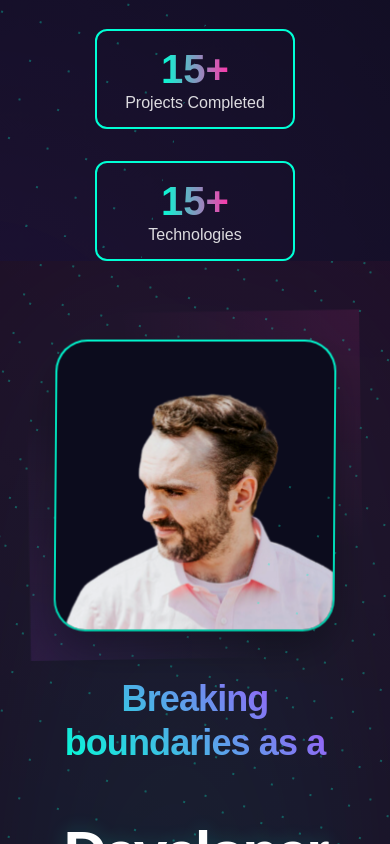
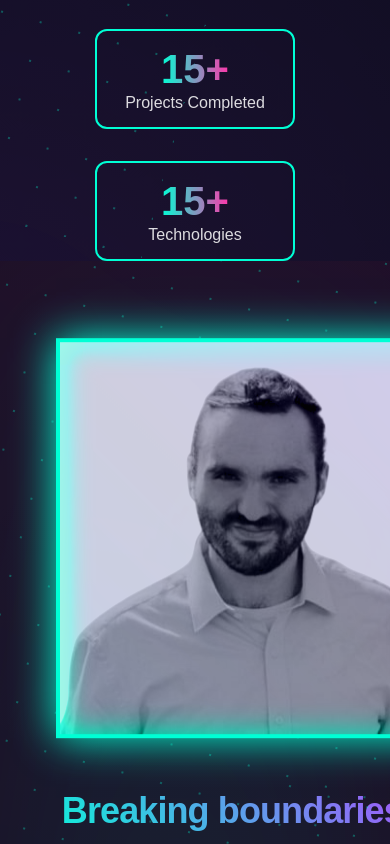
Before and after one commit to JDestefano11/React-Portfolio-Vite, a React (Vite) app: page / in a window 390 px wide. Shown: the part 1156-2000 px from the top of the page. Built offline with nearby package versions, Linux system fonts and the light colour scheme; a web font is replaced by a local one.

Commit message:
"Updated fonts everywhere to match. Also, updated the about image in the about section to lok better and not have the background pass through the image"

```diff
--- a/src/components/About/About.css
+++ b/src/components/About/About.css
@@ -68,11 +68,150 @@
   isolation: isolate;
 }
 
+.about-container {
+  position: relative;
+  z-index: 3;
+  max-width: 1400px;
+  margin: 0 auto;
+  padding: 0 2rem;
+  background: transparent;
+}
+
+.about-top-content {
+  display: grid;
+  grid-template-columns: 1fr 1.2fr;
+  gap: 4rem;
+  align-items: center;
+  margin-bottom: 4rem;
+}
+
+.about-text-content {
+  max-width: 700px;
+}
+
+.about-image-outer {
+  order: 1;
+  position: relative;
+  width: 380px;
+  height: 380px;
+  justify-self: end;
+  z-index: 20;
+  display: flex;
+  align-items: center;
+  justify-content: center;
+}
+
+.about-image-outer .glowing-hex {
+  width: 100%;
+  height: 100%;
+  position: relative;
+  border-radius: 0;
+  background: var(--digital-black);
+  animation: floatEffect 8s ease-in-out infinite;
+  overflow: hidden;
+  display: flex;
+  align-items: center;
+  justify-content: center;
+}
+
+.about-image-outer .glowing-hex::before {
+  content: "";
+  position: absolute;
+  inset: -2px;
+  border-radius: 0;
+  background: linear-gradient(
+    45deg,
+    var(--aurora-teal),
+    transparent,
+    var(--aurora-purple)
+  );
+  opacity: 0.6;
+  animation: framePulse 4s ease-in-out infinite alternate;
+}
+
+.about-image-outer .glowing-hex::after {
+  content: "";
+  position: absolute;
+  inset: 0;
+  border-radius: 0;
+  background: radial-gradient(
+    circle at 50% 50%,
+    rgba(0, 255, 213, 0.1) 0%,
+    transparent 50%
+  ),
+  radial-gradient(
+    circle at 100% 0%,
+    rgba(182, 67, 255, 0.1) 0%,
+    transparent 50%
+  ),
+  radial-gradient(
+    circle at 0% 100%,
+    rgba(255, 54, 171, 0.1) 0%,
+    transparent 50%
+  );
+  z-index: 1;
+}
+
+.about-image-outer .glowing-hex img {
+  width: 100%;
+  height: 100%;
+  object-fit: cover;
+  border-radius: 0;
+  opacity: 0.9;
+  transition: all 0.3s ease;
+  z-index: 2;
+  mix-blend-mode: luminosity;
+  filter: contrast(1.1) brightness(0.9);
+  position: absolute;
+  inset: 0;
+}
+
+.about-image-outer .glowing-hex:hover img {
+  opacity: 1;
+  filter: contrast(1.2) brightness(1);
+  mix-blend-mode: normal;
+}
+
+.hex-container {
+  position: relative;
+  width: 100%;
+  height: 100%;
+  clip-path: polygon(25% 0%, 75% 0%, 100% 50%, 75% 100%, 25% 100%, 0% 50%);
+  background: linear-gradient(135deg, var(--aurora-teal), var(--aurora-purple));
+  box-shadow: var(--aurora-glow);
+}
+
+.hex-image {
+  position: absolute;
+  top: 2px;
+  left: 2px;
+  right: 2px;
+  bottom: 2px;
+  background-size: cover;
+  background-position: center;
+  clip-path: polygon(25% 0%, 75% 0%, 100% 50%, 75% 100%, 25% 100%, 0% 50%);
+  z-index: 2;
+}
+
+.hex-border {
+  position: absolute;
+  inset: -2px;
+  background: linear-gradient(135deg, var(--aurora-teal), var(--aurora-purple));
+  clip-path: polygon(25% 0%, 75% 0%, 100% 50%, 75% 100%, 25% 100%, 0% 50%);
+  z-index: 1;
+  opacity: 0.5;
+}
+
+.about-content {
+  position: relative;
+  z-index: 2;
+}
+
 .background-effects {
   position: absolute;
   inset: 0;
+  pointer-events: none;
   z-index: 1;
-  pointer-events: none;
   opacity: 0.08;
   background: radial-gradient(
       circle at 15% 20%,
@@ -100,76 +239,17 @@
   mask-size: 4px 4px;
 }
 
-.about-container {
-  position: relative;
-  z-index: 5;
-  max-width: 1400px;
-  margin: 0 auto;
-  padding: 0 2rem;
-  background: transparent;
+.about-top-content {
+  display: grid;
+  grid-template-columns: 1fr 1.2fr;
+  gap: 6rem;
+  align-items: center;
+  margin-bottom: 8rem;
 }
 
-.top-content {
-  position: relative;
-  z-index: 10;
-  display: grid;
-  grid-template-columns: 0.8fr 1.2fr;
-  gap: 6rem;
-  align-items: center;
-  margin-bottom: 6rem;
-}
-
-.text-content {
-  position: relative;
-  z-index: 10;
-  max-width: 600px;
-}
-
-.visual-section {
-  position: relative;
-  z-index: 10;
-  display: flex;
-  justify-content: flex-start;
-  align-items: center;
-}
-
-.profile-image-container {
-  position: relative;
-  z-index: 10;
-  border-radius: 30px;
-  overflow: hidden;
-  box-shadow: 0 20px 40px rgba(0, 0, 0, 0.3), 0 0 0 2px var(--border-teal);
-  transform: rotateY(-5deg) rotateX(5deg);
-  transition: transform 0.5s ease;
-  max-width: 500px;
-  width: 100%;
-  background: var(--digital-black);
-}
-
-.profile-image-container::before {
-  content: "";
-  position: absolute;
-  inset: 0;
-  background: var(--gradient-teal-pink);
-  opacity: 0;
-  transition: opacity 0.3s ease;
-}
-
-.profile-image-container:hover {
-  transform: rotateY(0deg) rotateX(0deg);
-}
-
-.profile-image-container:hover::before {
-  opacity: 1;
-}
-
-.profile-image {
-  width: 100%;
-  height: auto;
-  display: block;
-  transform-origin: center;
-  filter: contrast(1.1) brightness(1.1);
-  transition: transform 0.5s ease;
+.about-text-content {
+  order: 2;
+  max-width: 700px;
 }
 
 .main-title {
@@ -210,6 +290,14 @@
   line-height: 1.6;
   letter-spacing: var(--tracking-normal);
   max-width: 600px;
+}
+
+.about-description {
+  font-size: var(--text-xl);
+  color: var(--text-secondary);
+  margin-bottom: 2.5rem;
+  max-width: 600px;
+  line-height: 1.6;
 }
 
 .claims-grid {
@@ -346,7 +434,6 @@
   border-radius: 24px;
   padding: 3rem;
   backdrop-filter: blur(10px);
-  box-shadow: var(--glow-soft);
   transition: all 0.3s ease;
 }
 
@@ -442,17 +529,35 @@
   box-shadow: var(--glow-soft);
 }
 
+@keyframes framePulse {
+  0% {
+    opacity: 0.4;
+  }
+  100% {
+    opacity: 0.7;
+  }
+}
+
+@keyframes floatEffect {
+  0%, 100% {
+    transform: translateY(0);
+  }
+  50% {
+    transform: translateY(-15px);
+  }
+}
+
 @media (min-width: 1200px) {
   .about-section {
     padding: 160px 4rem 8rem;
   }
 
-  .top-content {
+  .about-top-content {
     grid-template-columns: 0.9fr 1.1fr;
     gap: 8rem;
   }
 
-  .text-content {
+  .about-text-content {
     max-width: 700px;
     padding-right: 2rem;
   }
@@ -529,12 +634,12 @@
     max-width: 1800px;
   }
 
-  .top-content {
+  .about-top-content {
     grid-template-columns: 1fr 1.2fr;
     gap: 10rem;
   }
 
-  .text-content {
+  .about-text-content {
     max-width: 800px;
     padding-right: 4rem;
   }
@@ -609,18 +714,42 @@
   }
 }
 
+@media (max-width: 1024px) {
+  .about-top-content {
+    grid-template-columns: 1fr;
+    text-align: center;
+    gap: 4rem;
+  }
+
+  .about-text-content {
+    order: 2;
+  }
+
+  .about-image-outer {
+    order: 1;
+    justify-self: center;
+  }
+}
+
+@media (max-width: 768px) {
+  .about-image-outer {
+    width: 400px;
+    height: 400px;
+  }
+
+  .profile-image-container {
+    width: 400px;
+    height: 400px;
+  }
+}
+
 @media (max-width: 1199px) {
-  .top-content {
+  .about-top-content {
     grid-template-columns: 1fr;
     gap: 4rem;
   }
 
-  .visual-section {
-    justify-content: center;
-    order: -1;
-  }
-
-  .text-content {
+  .about-text-content {
     text-align: center;
   }
 
@@ -640,7 +769,7 @@
     padding: 120px 3rem;
   }
 
-  .top-content {
+  .about-top-content {
     gap: 3rem;
   }
 
@@ -735,3 +864,7 @@
     font-size: 1.1rem;
   }
 }
+
+.about-section::after {
+  z-index: 1;
+}
--- a/src/components/About/About.jsx
+++ b/src/components/About/About.jsx
@@ -22,7 +22,8 @@ import {
   SiRedux,
 } from "react-icons/si";
 import { motion } from "framer-motion";
-import profileImage from "../../images/Joe Destefano.png";
+import portfolioImage from "../../images/Joe Portfolio Pic.jpg";
+import joeDestefanoImg from "../../images/img Joe Destefano.svg";
 
 const About = () => {
   const [isVisible, setIsVisible] = useState(false);
@@ -72,49 +73,38 @@ const About = () => {
 
   return (
     <section className="about-section" id="about">
-      <div className="background-effects"></div>
+      <div className="background-effects">
+        <div className="grid-pattern"></div>
+      </div>
+
       <div className="about-container">
-        <div className="top-content">
-          <motion.div
-            className="visual-section"
-            initial={{ opacity: 0, x: -30 }}
-            animate={{ opacity: 1, x: 0 }}
-            transition={{ duration: 0.8 }}
-          >
-            <div className="profile-image-container">
-              <motion.img
-                src={profileImage}
-                alt="Profile"
-                className="profile-image"
-                whileHover={{ scale: 1.05, rotate: -3 }}
-                transition={{ type: "spring", stiffness: 300 }}
-              />
-            </div>
-          </motion.div>
-
-          <motion.div
-            className="text-content"
-            initial={{ opacity: 0, y: 20 }}
-            animate={{ opacity: 1, y: 0 }}
-            transition={{ delay: 0.2 }}
-          >
+        <div className="about-top-content">
+          <div className="about-text-content">
             <motion.h1 className="main-title">
               <span className="highlight-text">Breaking boundaries as a</span>
               <br />
-              <span className="role-text">Developer</span>
+              Developer
             </motion.h1>
-
             <motion.p
-              className="intro-text"
-              initial={{ opacity: 0 }}
-              animate={{ opacity: 1 }}
+              className="about-description"
+              initial={{ opacity: 0, y: 20 }}
+              animate={{ opacity: 1, y: 0 }}
               transition={{ delay: 0.4 }}
             >
-              While others see lines of code, I see opportunities to create
-              something extraordinary. My mission is to transform ideas into
-              immersive digital experiences that leave a lasting impression.
+              I'm a passionate Full Stack Developer with a knack for crafting
+              elegant solutions to complex problems. My journey in tech is
+              driven by an insatiable curiosity and a commitment to excellence,
+              constantly pushing the boundaries of what's possible in web
+              development and transforming ideas into immersive digital
+              experiences that leave a lasting impact.
             </motion.p>
-          </motion.div>
+          </div>
+
+          <div className="about-image-outer">
+            <div className="glowing-hex">
+              <img src={joeDestefanoImg} alt="Joe Destefano" />
+            </div>
+          </div>
         </div>
 
         <motion.div
--- a/src/components/Contact/Contact.css
+++ b/src/components/Contact/Contact.css
@@ -4,6 +4,18 @@
   --aurora-purple: rgba(182, 67, 255, 0.85);
   --digital-black: #0c0c1d;
   --aurora-glow: 0 0 20px rgba(0, 255, 213, 0.3);
+  --font-primary: 'Inter', sans-serif;
+  --font-secondary: 'Inter', sans-serif;
+  --font-bold: 700;
+  --font-medium: 500;
+  --font-semibold: 600;
+  --text-bright: #fff;
+  --text-secondary: rgba(255, 255, 255, 0.7);
+  --text-5xl: 4.5rem;
+  --text-xl: 1.5rem;
+  --text-lg: 1.2rem;
+  --text-base: 1.1rem;
+  --tracking-tight: -0.05em;
 }
 
 .contact-container {
@@ -82,13 +94,16 @@
 }
 
 .contact-header h1 {
-  font-size: 4.5rem;
+  font-family: var(--font-primary);
+  font-size: var(--text-5xl);
+  font-weight: var(--font-bold);
+  color: var(--text-bright);
+  margin-bottom: 1.5rem;
+  letter-spacing: var(--tracking-tight);
   background: linear-gradient(135deg, var(--aurora-teal), var(--aurora-pink));
   -webkit-background-clip: text;
   background-clip: text;
   -webkit-text-fill-color: transparent;
-  color: transparent;
-  margin-bottom: 1.5rem;
   text-shadow: var(--aurora-glow);
 }
 
@@ -227,16 +242,18 @@
 }
 
 .contact-info h2 {
-  font-size: 2.5rem;
-  color: var(--aurora-teal);
+  font-family: var(--font-secondary);
+  font-size: var(--text-xl);
+  color: var(--text-bright);
   margin-bottom: 1.5rem;
   text-shadow: 0 0 10px rgba(0, 255, 213, 0.3);
   line-height: 1.2;
 }
 
 .contact-info p {
-  color: rgba(255, 255, 255, 0.8);
-  font-size: 1.2rem;
+  font-family: var(--font-secondary);
+  font-size: var(--text-base);
+  color: var(--text-secondary);
   line-height: 1.6;
   margin-bottom: 3rem;
 }
@@ -285,8 +302,9 @@
 }
 
 .contact-stat-text h3 {
-  color: rgba(255, 255, 255, 0.9);
-  font-size: 1.3rem;
+  font-family: var(--font-secondary);
+  font-size: var(--text-base);
+  color: var(--text-bright);
   margin-bottom: 0.8rem;
   white-space: nowrap;
 }
@@ -316,7 +334,8 @@
   border-radius: 10px;
   color: var(--aurora-teal);
   text-decoration: none;
-  font-size: 1.1rem;
+  font-size: var(--text-base);
+  font-family: var(--font-secondary);
   transition: all 0.3s ease;
 }
 
@@ -344,8 +363,9 @@
   background: rgba(255, 255, 255, 0.05);
   border: 1px solid rgba(0, 255, 213, 0.2);
   border-radius: 12px;
-  color: white;
-  font-size: 1.1rem;
+  color: var(--text-bright);
+  font-size: var(--text-base);
+  font-family: var(--font-secondary);
   transition: all 0.3s ease;
 }
 
@@ -390,8 +410,9 @@
   padding: 1.2rem 2.5rem;
   color: white;
   border-radius: 12px;
-  font-size: 1.2rem;
-  font-weight: bold;
+  font-size: var(--text-lg);
+  font-family: var(--font-secondary);
+  font-weight: var(--font-semibold);
   cursor: pointer;
   transition: all 0.3s ease;
   position: relative;
--- a/src/components/Navbar/Navbar.css
+++ b/src/components/Navbar/Navbar.css
@@ -7,6 +7,15 @@
   --gradient-teal-purple: linear-gradient(45deg, var(--aurora-teal), var(--aurora-purple));
   --gradient-teal-pink: linear-gradient(90deg, var(--aurora-teal), var(--aurora-pink));
   --text-primary: white;
+  --font-primary: 'Open Sans', sans-serif;
+  --font-secondary: 'Lato', sans-serif;
+  --font-bold: 700;
+  --font-medium: 500;
+  --font-semibold: 600;
+  --text-bright: white;
+  --text-secondary: #ccc;
+  --text-2xl: 2.2rem;
+  --text-base: 1.1rem;
 }
 
 .navbar {
@@ -30,6 +39,13 @@
   box-shadow: var(--aurora-glow);
 }
 
+.nav-logo {
+  font-family: var(--font-primary);
+  font-size: var(--text-2xl);
+  font-weight: var(--font-bold);
+  color: var(--text-bright);
+}
+
 .nav-logo a {
   text-decoration: none;
 }
@@ -38,9 +54,6 @@
   background: var(--gradient-teal-purple);
   -webkit-background-clip: text;
   -webkit-text-fill-color: transparent;
-  font-size: 1.8rem;
-  font-weight: 700;
-  margin: 0;
   text-shadow: var(--aurora-glow);
   transform: translateY(-5px);
 }
@@ -54,9 +67,10 @@
 
 .nav-links a,
 .nav-links div.nav-link {
-  font-size: 1.1rem;
-  font-weight: 500;
-  color: var(--text-primary);
+  font-family: var(--font-secondary);
+  font-size: var(--text-base);
+  color: var(--text-secondary);
+  font-weight: var(--font-medium);
   text-decoration: none;
   cursor: pointer;
   transition: all 0.3s ease;
--- a/src/components/ProjectSection/ProjectSection.css
+++ b/src/components/ProjectSection/ProjectSection.css
@@ -7,10 +7,23 @@
   --card-bg: var(--digital-black);
   --card-border: var(--aurora-teal);
   --card-hover-border: rgba(0, 255, 213, 0.5);
+  --font-primary: 'Arial', sans-serif;
+  --font-secondary: 'Arial', sans-serif;
+  --font-bold: 700;
+  --font-medium: 500;
+  --text-bright: white;
+  --text-secondary: rgba(255, 255, 255, 0.8);
+  --text-tertiary: var(--aurora-teal);
+  --text-4xl: 1.5rem;
+  --text-xl: 0.95rem;
+  --text-base: 0.8rem;
+  --text-sm: 0.7rem;
+  --tracking-tight: 0.5px;
+  --tracking-normal: 0.3px;
 }
 
 body {
-  font-family: "Arial", sans-serif;
+  font-family: var(--font-secondary);
   margin: 0;
   padding: 0;
   box-sizing: border-box;
@@ -170,6 +183,9 @@ body {
   display: flex;
   flex-wrap: wrap;
   gap: 0.4rem;
+  font-family: var(--font-secondary);
+  font-size: var(--text-base);
+  color: var(--text-tertiary);
 }
 
 .tech-badge {
@@ -178,7 +194,8 @@ body {
   padding: 0.3rem 0.6rem;
   border-radius: 20px;
   color: var(--aurora-teal);
-  font-size: 0.8rem;
+  font-size: var(--text-sm);
+  font-weight: var(--font-medium);
   letter-spacing: 0.5px;
   backdrop-filter: blur(5px);
   transition: all 0.3s ease;
@@ -309,12 +326,13 @@ body {
   );
 }
 
-.project-title h3 {
-  color: white;
-  font-size: 1.5rem;
+.project-title {
+  font-family: var(--font-primary);
+  font-size: var(--text-4xl);
+  font-weight: var(--font-bold);
+  color: var(--text-bright);
   margin-bottom: 1rem;
-  font-weight: 600;
-  letter-spacing: 0.5px;
+  letter-spacing: var(--tracking-tight);
 }
 
 .project-content {
@@ -322,19 +340,13 @@ body {
   text-align: left;
 }
 
-.project-content h3 {
-  margin-bottom: 1.2rem;
-  color: var(--aurora-teal);
-  font-size: 1.8rem;
-  font-weight: 600;
-}
-
 .project-description {
+  font-family: var(--font-secondary);
+  font-size: var(--text-xl);
+  color: var(--text-secondary);
+  line-height: 1.6;
+  letter-spacing: var(--tracking-normal);
   margin-bottom: 2rem;
-  line-height: 1.7;
-  font-size: 0.95rem;
-  color: rgba(255, 255, 255, 0.85);
-  letter-spacing: 0.3px;
 }
 
 .project-links {
```
Also changed, not shown: src/components/Footer/Footer.css (+35 -18 lines), src/images/Joe Portfolio Pic.jpg (added), src/images/img Joe Destefano.svg (added).
